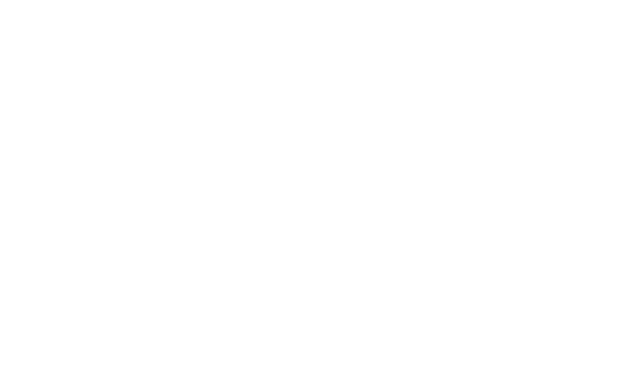
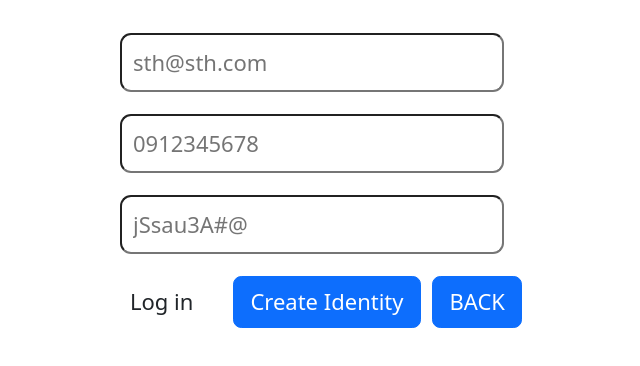
Before and after one commit to firalammii/client, a React (Create React App) app: page /customer/login in a window 1280 px wide. Before the commit this address had no page. Shown: the top 366 px of the page, without its empty margins (328-968 px from the left). Built offline with nearby package versions, Linux system fonts and the light colour scheme.

Commit message:
after avoiding third parties

```diff
--- a/src/App.js
+++ b/src/App.js
@@ -9,10 +9,11 @@
     <div className="App">
       <h1>Hello THERE !!</h1>
       <h2>WELCOME to Dispute Management System</h2>
-      <div>
-        <Button onClick = {()=>navigate('/customer/signup')}> SIGNUP </Button>{"  "}
+      <div >
+        <Button className='buttons' onClick = {()=>navigate('/customer/signup')}> SIGNUP </Button>
 
-        <Button onClick = {()=>navigate('/customer/login')}> LOGIN </Button>
+        <Button className='buttons' onClick = {()=>navigate('/customer/login')}> LOGIN </Button>
+
       </div>
     </div>
   );
--- /dev/null
+++ b/src/components/Login.js
@@ -0,0 +1,113 @@
+import React, {useState} from "react";
+import axios from "axios";
+
+import {useNavigate} from "react-router-dom";
+import 'bootstrap/dist/css/bootstrap.min.css';
+import { Button} from 'react-bootstrap';
+import BackButton from "./BackButton";
+
+const Login = () =>{
+
+    let navigate = useNavigate();
+    const [data, setData] = useState({
+        email: '',
+        pwd: "",
+    })
+
+    function handleFields(e){
+        const newData = {...data}
+        newData[e.target.id] = e.target.value;
+        setData(newData);
+    }
+
+    function handleSubmit(e){
+        e.preventDefault();
+        axios.post('http://localhost:3000/customer/login',{
+            email: data.email,
+            pwd: data.pwd,
+        }).then(res=>{
+            handleLogin(res.data)
+        }).catch(err=>{
+            alert(err);
+        })
+    }
+
+    function handleLogin (resData){
+
+        if(resData.message === "allow"){
+            alert("WELCOME BACK " + resData.result.firstName+" "+resData.result.lastName+"!!\nsuccessfully logged in");
+            navigate('/request/post');
+        }
+        else {
+            alert(resData.message)
+        }
+    }
+
+
+    return(
+        <form className= "forminputs">
+            <input
+            className="forminputs"
+                type = {"email"}
+                id={"email"}
+                required ={true}
+                label = {"Email"}
+                placeholder = {"sth@sth.com"}
+                variant = {"outlined"}
+                value = {data.email}
+                onChange={(e)=>handleFields(e)}
+            />
+
+            <input
+            className="forminputs"
+                type = {"tel"}
+                id={"phoneNumber"}
+                required ={true}
+                label = {"Mobile Phone Number"}
+                placeholder = {"0912345678"}
+                variant = {"outlined"}
+                value = {data.phoneNumber}
+                onChange={(e)=>handleFields(e)}
+            />
+
+            <input
+            className="forminputs"
+                type = {"password"}
+                id={"pwd"}
+                required ={true}
+                label = {"password"}
+                placeholder = {"jSsau3A#@"}
+                variant = {"outlined"}
+                value = {data.pwd}
+                onChange={(e)=>handleFields(e)}
+            />
+            <div>
+                <Button
+                className= 'buttons'
+                    variant = {"contained"}
+                    color = {"primary"}
+                    onClick = {(e)=> {
+                        handleSubmit(e)
+                    }}
+                >
+                    Log in
+                </Button>
+
+                <Button
+                className= 'buttons'
+                    label= {'new user?'}
+                    onClick = {(e)=> {
+                        navigate('/customer/signup')
+
+                    }}
+                >
+                    Create Identity
+                </Button>
+
+                <BackButton className= 'buttons'/>
+            </div>
+        </form>
+    );
+}
+
+export default Login
--- a/src/components/Signup.js
+++ b/src/components/Signup.js
@@ -3,25 +3,23 @@
 import Axios from "axios";
 import {useNavigate} from "react-router-dom";
 import { Button} from 'react-bootstrap';
-//import {TextField} from "@material-ui/core";
 import BackButton from './BackButton'
-import { Box, TextField } from "@mui/material";
 
 
 
-const Signup = ()=>{
+
+const Signup = () => {
     const herokuUrl = "https://dispute-mgt-sys-api.herokuapp.com";
     //const localUrl = "http://localhost:3000";
 
     const navigate = useNavigate();
-
 
     const[data, setData] = useState({
         firstName: '',
         middleName: '',
         lastName: '',
         //urbanks: [ bankSchema ],
-       // email: '',
+        email: '',
         phoneNumber: '',
         pwd: "",
         matchPwd: ""
@@ -54,21 +52,25 @@
 
     return(
 
-        <Box component="form"
-            sx={{
-                '& .MuiTextField-root': { m: 2, width: '50ch', height: '4.5ch'},
-            }}
-            validate
-            autoComplete="on"
-            display={'flex'}
-            flexDirection={'column'}
-            justifyContent= {'center'}
-            alignItems={'center'}
-            marginTop={"3px"}
-            border={"1px solid mediumblue"}
+        <form
+            className= "forminputs"
+
+            // component="form"
+            // sx={{'& .MuiTextField-root': { m: 2, width: '50ch', height: '4.5ch'},}}
+            // validate
+            // autoComplete="on"
+            // display={'flex'}
+            // flexDirection={'column'}
+            // justifyContent= {'center'}
+            // alignItems={'center'}
+            // marginTop={"3px"}
+            // border={"1px solid mediumblue"}
         >
+            <label>First Name: </label>
 
-            <TextField
+
+            <input
+            className="forminputs"
                 type = {"text"}
                 id={"firstName"}
                 label = {"First Name"}
@@ -78,7 +80,8 @@
                 onChange={(e)=>handleFields(e)}
             />
 
-            <TextField
+            <input
+            className="forminputs"
                 type = {"text"}
                 id={"middleName"}
                 label = {"Middle Name"}
@@ -88,7 +91,8 @@
                 onChange={(e)=>handleFields(e)}
             />
 
-            <TextField
+            <input
+            className="forminputs"
                 type = {"text"}
                 id={"lastName"}
                 label = {"Last Name"}
@@ -98,7 +102,8 @@
                 onChange={(e)=>handleFields(e)}
             />
 
-            <TextField
+            <input
+            className="forminputs"
                 type = {"email"}
                 id={"email"}
                 label = {"Email"}
@@ -108,7 +113,8 @@
                 onChange={(e)=>handleFields(e)}
             />
 
-            <TextField
+            <input
+            className="forminputs"
                 type = {"tel"}
                 id={"phoneNumber"}
                 label = {"Mobile Phone Number"}
@@ -118,7 +124,8 @@
                 onChange={(e)=>handleFields(e)}
             />
 
-            <TextField
+            <input
+            className="forminputs"
                 type = {"password"}
                 id={"pwd"}
                 label = {"password"}
@@ -128,7 +135,8 @@
                 onChange={(e)=>handleFields(e)}
             />
 
-            <TextField
+            <input
+            className="forminputs"
                 type = {"password"}
                 id={"matchPwd"}
                 label = {"confirmPassword"}
@@ -138,41 +146,37 @@
                 onChange={(e)=>handleFields(e)}
             />
             <div>
-
                 <Button
+                    className='buttons'
                     variant = {"contained"}
                     color = {"primary"}
-                onClick = {(e)=> {
+                    onClick = {(e) => {
                         if(data.pwd !== data.matchPwd){
                             alert("the passwords are different!!");
                         }
                         else{
                             handleSubmit(e)
                         }
-
                     }}
                 >
                     Sign up
                 </Button>
 
                 <Button
-
+                    className= 'buttons'
                     variant = {"contained"}
                     color = {"primary"}
-                onMouseOver={()=> <h3>already have one</h3>}
-                onClick = {(e)=> {
-                    navigate('/customer/login')
-
+                    onMouseOver={() => <h3>already have one</h3>}
+                    onClick = {(e) => {
+                        navigate('/customer/login');
                     }}
-
                 >
                     Login
                 </Button>
 
-            <BackButton />
+                <BackButton className= 'buttons'/>
             </div>
-
-       </Box>
+       </form>
     );
 }
 export default Signup;
--- a/src/index.css
+++ b/src/index.css
@@ -11,3 +11,134 @@
   font-family: source-code-pro, Menlo, Monaco, Consolas, 'Courier New',
     monospace;
 }
+
+
+@import url('https://fonts.googleapis.com/css2?family=Nunito&display=swap');
+
+* {
+    margin: 0;
+    padding: 0;
+    box-sizing: border-box;
+}
+
+html {
+    font-family: 'Nunito', sans-serif;
+    font-size: 22px;
+    color: #fff;
+}
+
+body {
+    min-height: 100vh;
+    background-color: dodgerblue;
+}
+
+.App {
+  display: flex;
+  flex-direction: column;
+  justify-content: center;
+  align-items: center;
+  min-height: 100vh;
+  padding: 1rem 0.5rem;
+}
+
+section {
+    width: 100%;
+    max-width: 420px;
+    min-height: 400px;
+    display: flex;
+    flex-direction: column;
+    justify-content: flex-start;
+    padding: 1rem;
+    background-color: rgba(0,0,0,0.4);
+}
+
+form {
+    display: flex;
+    flex-direction: column;
+    justify-content: space-evenly;
+    flex-grow: 1;
+    padding-bottom: 1rem;
+}
+
+a, a:visited {
+    color: #fff;
+}
+
+/* input[type="text"],
+input[type="password"],
+button,
+textarea {
+  font-family: 'Nunito', sans-serif;
+  font-size: 22px;
+  padding: 0.25rem;
+  border-radius: 0.5rem;
+} */
+
+/* label, */
+button {
+  margin-top: 1rem;
+}
+
+button {
+  padding: 0.5rem;
+}
+
+.instructions {
+    font-size: 0.75rem;
+    border-radius: 0.5rem;
+    background: #000;
+    color: #fff;
+    padding: 0.25rem;
+    position: relative;
+    bottom: -10px;
+}
+
+.instructions > svg {
+    margin-right: 0.25rem;
+}
+
+.offscreen {
+    position: absolute;
+    left: -9999px;
+}
+
+.hide {
+    display: none;
+}
+
+.valid {
+    color: limegreen;
+    margin-left: 0.25rem;
+}
+
+.invalid {
+    color: red;
+    margin-left: 0.25rem;
+}
+
+.errmsg {
+    background-color: lightpink;
+    color: firebrick;
+    font-weight: bold;
+    padding: 0.5rem;
+    margin-bottom: 0.5rem;
+}
+
+.line {
+    display: inline-block;
+}
+
+.buttons {
+  margin:0.5rem;
+}
+
+.forminputs {
+  margin: 0.5rem;
+  box-sizing: border-box;
+  justify-content: center;
+  align-items: center;
+  min-width: 30vw;
+  padding: 0.5rem 0.5rem;
+  border-radius: 0.5rem;
+
+}
--- a/src/index.js
+++ b/src/index.js
@@ -5,22 +5,21 @@
 import 'bootstrap/dist/css/bootstrap.min.css';
 import App from './App';
 
-
 import reportWebVitals from './reportWebVitals';
 
 import {BrowserRouter, Routes, Route} from 'react-router-dom'
-//import Signup from './components/Signup';
+import Signup from './components/Signup';
+import Login from './components/Login';
 
 const root = ReactDOM.createRoot(document.getElementById('root'));
 root.render(
   <React.StrictMode>
     <BrowserRouter>
        <Routes>
-          <Route path= '/' element={<App/>}/>
-          <Route path= '/users' element={<App/>}/>
-          {/* <Route path= '/customer/signup' element={<Signup />}/> */}
-          {/*<Route path= '/customer/login' element={<Login/>}/>
-          <Route path= '/request/post' element={<Request/>}/> */}
+          <Route path= '/' element= { <App/> }/>
+          <Route path= '/customer/signup' element= { <Signup />}/>
+          <Route path= '/customer/login' element= { <Login />}/>
+          {/*<Route path= '/request/post' element={<Request/>}/> */}
        </Routes>
     </BrowserRouter>
   </React.StrictMode>
```
Lines whose indentation alone changed are shown as unchanged.
